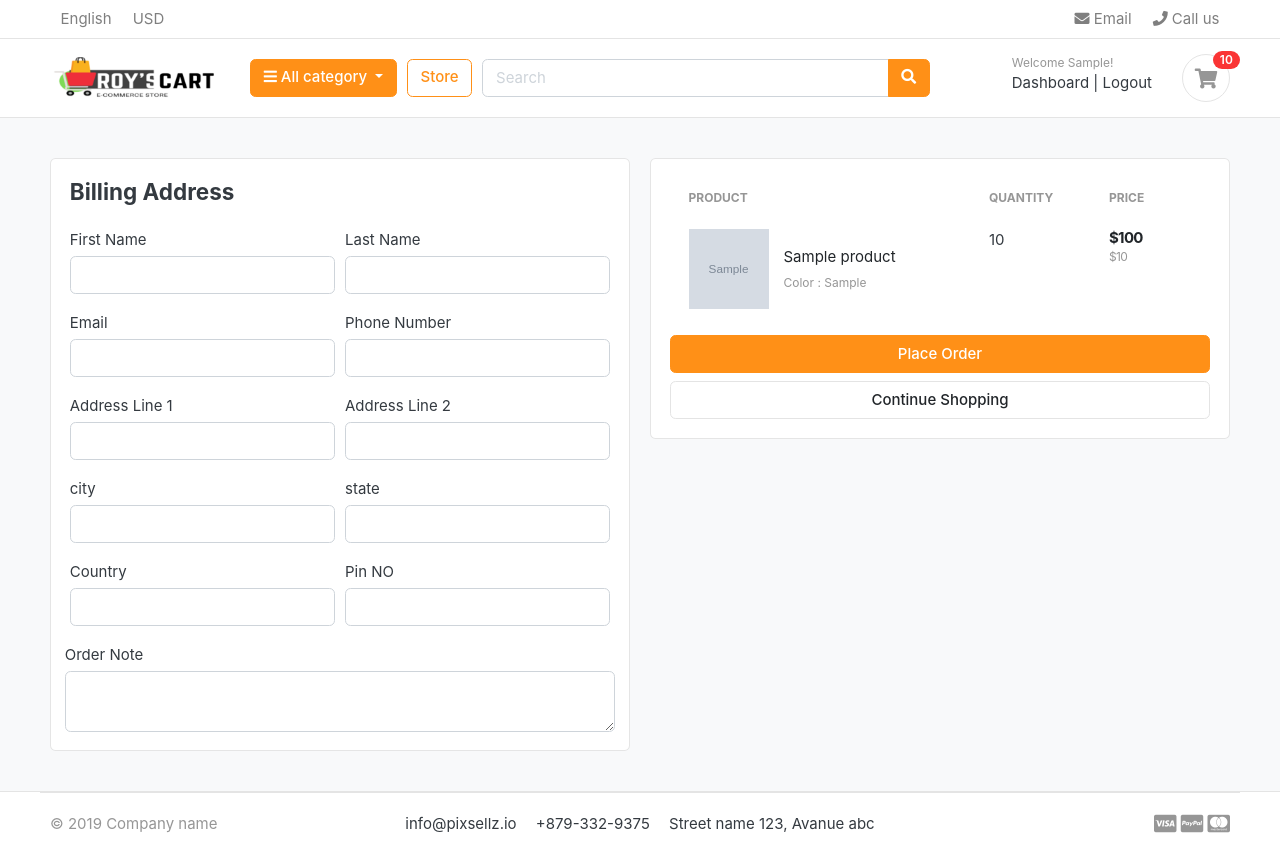
After one commit to Debarun-22/greatkart-django, a Django app: page /cart/checkout/ in a window 1280 px wide. The commit adds this page. Run offline with Django 3.2, Linux system fonts and the light colour scheme; a user stored in the database is signed in; tables that the repository leaves empty hold one stand-in row (values such as "Sample post"); grey boxes marked "Sample" are stand-in pictures; some libraries are stand-ins or nearby versions; some web fonts are replaced.

Commit message:
cart is modified

```diff
--- a/carts/context_processors.py
+++ b/carts/context_processors.py
@@ -7,7 +7,10 @@ def counter(request):
     else:
         try:
             cart = Cart.objects.filter(cart_id=_cart_id(request))
-            cart_items=CartItem.objects.all().filter(cart=cart[:1])
+            if request.user.is_authenticated:
+                cart_items =  cart_items=CartItem.objects.all().filter(user=request.user)
+            else:
+                cart_items=CartItem.objects.all().filter(cart=cart[:1])
             for cart_item in cart_items:
                 cart_count += cart_item.quantity
         except Cart.DoesNotExists:
--- a/carts/models.py
+++ b/carts/models.py
@@ -1,5 +1,6 @@
 from django.db import models
 from store.models import Product,Variation
+from accounts.models import Account
 # Create your models here.
 
 class Cart(models.Model):
@@ -10,9 +11,10 @@ class Cart(models.Model):
         return self.cart_id
 
 class CartItem(models.Model):
+    user = models.ForeignKey(Account,on_delete=models.CASCADE,null=True)
     product = models.ForeignKey(Product,on_delete=models.CASCADE)
     variations =models.ManyToManyField(Variation,blank=True)
-    cart = models.ForeignKey(Cart,on_delete=models.CASCADE)
+    cart = models.ForeignKey(Cart,on_delete=models.CASCADE,null=True)
     quantity = models.IntegerField()
     is_active = models.BooleanField(default=True)
 
--- a/carts/urls.py
+++ b/carts/urls.py
@@ -8,4 +8,6 @@ urlpatterns = [
     path('remove_cart/<int:product_id>/<int:cart_item_id>/', views.remove_cart, name='remove_cart'),
     path('remove_cart_item/<int:product_id>/<int:cart_item_id>/', views.remove_cart_item, name='remove_cart_item'),
 
+    path('checkout/',views.checkout,name='checkout'),
+
 ]
--- a/carts/views.py
+++ b/carts/views.py
@@ -3,6 +3,7 @@ from store.models import Product,Variation
 from .models import Cart,CartItem
 from django.core.exceptions import ObjectDoesNotExist
 from django.http import HttpResponse
+from django.contrib.auth.decorators import login_required
 
 # Create your views here.
 def _cart_id(request):
@@ -13,68 +14,131 @@ def _cart_id(request):
 
 
 def add_cart(request,product_id):
+    current_user = request.user
     product = Product.objects.get(id=product_id)
-    product_variation = []
-    if request.method == 'POST':
-        for item in request.POST:
-            key = item
-            value = request.POST[key]
+    # if the user is authenticated
 
-            try:
-                variation = Variation.objects.get(product=product,variation_category__iexact=key,variation_value__iexact=value)
-                product_variation.append(variation)
-            except:
-                pass
+    if current_user.is_authenticated:
+        product_variation = []
+        if request.method == 'POST':
+            for item in request.POST:
+                key = item
+                value = request.POST[key]
+
+                try:
+                    variation = Variation.objects.get(product=product, variation_category__iexact=key,
+                                                      variation_value__iexact=value)
+                    product_variation.append(variation)
+                except:
+                    pass
 
 
-    try:
-        cart = Cart.objects.get(cart_id=_cart_id(request)) #to get the cart by using cart id
-    except Cart.DoesNotExist:
-        cart =Cart.objects.create(
-            cart_id=_cart_id(request),
-        )
-    cart.save()
-    is_cart_item_exists =CartItem.objects.filter(product=product,cart=cart).exists()
-    if is_cart_item_exists:
-        cart_item = CartItem.objects.filter(product=product,cart=cart)
+        is_cart_item_exists = CartItem.objects.filter(product=product, user=current_user).exists()
+        if is_cart_item_exists:
+            cart_item = CartItem.objects.filter(product=product, user=current_user)
 
-        ex_var_list =[]
-        id =[]
-        for item in cart_item:
-            existing_variation = item.variations.all()
-            ex_var_list.append(list(existing_variation))
-            id.append(item.id)
-        print(ex_var_list)
+            ex_var_list = []
+            id = []
+            for item in cart_item:
+                existing_variation = item.variations.all()
+                ex_var_list.append(list(existing_variation))
+                id.append(item.id)
 
-        if product_variation in ex_var_list:
-            index = ex_var_list.index(product_variation)
-            item_id = id[index]
-            item = CartItem.objects.get(product=product,id=item_id)
-            item.quantity +=1
-            item.save()
+
+            if product_variation in ex_var_list:
+                # increase cart item quantity
+                index = ex_var_list.index(product_variation)
+                item_id = id[index]
+                item = CartItem.objects.get(product=product, id=item_id)
+                item.quantity += 1
+                item.save()
+            else:
+                item = CartItem.objects.create(product=product, quantity=1, user=current_user)
+                if len(product_variation) > 0:
+                    item.variations.clear()
+                    item.variations.add(*product_variation)
+                item.save()
         else:
-            item = CartItem.objects.create(product=product,quantity=1,cart=cart)
+            cart_item = CartItem.objects.create(
+                product=product,
+                quantity=1,
+                user=current_user,
+            )
             if len(product_variation) > 0:
-                  item.variations.clear()
-                  item.variations.add(*product_variation)
-            item.save()
+                cart_item.variations.clear()
+                cart_item.variations.add(*product_variation)
+            cart_item.save()
+        return redirect('cart')
+#if the user is not authenticated
     else:
-        cart_item = CartItem.objects.create(
-            product = product,
-            quantity = 1,
-            cart =cart,
-        )
-        if len(product_variation) > 0:
-            cart_item.variations.clear()
-            cart_item.variations.add(*product_variation)
-        cart_item.save()
-    return redirect('cart')
+        product_variation = []
+        if request.method == 'POST':
+            for item in request.POST:
+                key = item
+                value = request.POST[key]
+
+                try:
+                    variation = Variation.objects.get(product=product, variation_category__iexact=key,
+                                                      variation_value__iexact=value)
+                    product_variation.append(variation)
+                except:
+                    pass
+
+        try:
+            cart = Cart.objects.get(cart_id=_cart_id(request))  # to get the cart by using cart id
+        except Cart.DoesNotExist:
+            cart = Cart.objects.create(
+                cart_id=_cart_id(request),
+            )
+        cart.save()
+        is_cart_item_exists = CartItem.objects.filter(product=product, cart=cart).exists()
+        if is_cart_item_exists:
+            cart_item = CartItem.objects.filter(product=product, cart=cart)
+
+            ex_var_list = []
+            id = []
+            for item in cart_item:
+                existing_variation = item.variations.all()
+                ex_var_list.append(list(existing_variation))
+                id.append(item.id)
+            print(ex_var_list)
+
+            if product_variation in ex_var_list:
+                # increase cart item quantity
+                index = ex_var_list.index(product_variation)
+                item_id = id[index]
+                item = CartItem.objects.get(product=product, id=item_id)
+                item.quantity += 1
+                item.save()
+            else:
+                item = CartItem.objects.create(product=product, quantity=1, cart=cart)
+                if len(product_variation) > 0:
+                    item.variations.clear()
+                    item.variations.add(*product_variation)
+                item.save()
+        else:
+            cart_item = CartItem.objects.create(
+                product=product,
+                quantity=1,
+                cart=cart,
+            )
+            if len(product_variation) > 0:
+                cart_item.variations.clear()
+                cart_item.variations.add(*product_variation)
+            cart_item.save()
+        return redirect('cart')
+
+
 
 def remove_cart(request,product_id,cart_item_id):
-   cart = Cart.objects.get(cart_id=_cart_id(request))
+
    product = get_object_or_404(Product,id=product_id)
    try:
-       cart_item = CartItem.objects.get(product=product,cart=cart,id=cart_item_id)
+       if request.user.is_authenticated:
+           cart_item = CartItem.objects.get(product=product, user=request.user, id=cart_item_id)
+       else:
+           cart = Cart.objects.get(cart_id=_cart_id(request))
+           cart_item = CartItem.objects.get(product=product,cart=cart,id=cart_item_id)
        if cart_item.quantity > 1 :
           cart_item.quantity -= 1
           cart_item.save()
@@ -85,9 +149,13 @@ def remove_cart(request,product_id,cart_item_id):
    return redirect('cart')
 
 def remove_cart_item(request,product_id,cart_item_id):
-    cart = Cart.objects.get(cart_id=_cart_id(request))
+
     product = get_object_or_404(Product,id=product_id)
-    cart_item =CartItem.objects.get(product=product,cart=cart,id=cart_item_id)
+    if request.user.is_authenticated:
+        cart_item = CartItem.objects.get(product=product, user=request.user, id=cart_item_id)
+    else:
+        cart = Cart.objects.get(cart_id=_cart_id(request))
+        cart_item =CartItem.objects.get(product=product,cart=cart,id=cart_item_id)
     cart_item.delete()
     return redirect('cart')
 
@@ -95,8 +163,11 @@ def cart(request,total =0,quantity=0,cart_items=None):
     try:
         tax =0
         grand_total=0
-        cart = Cart.objects.get(cart_id=_cart_id(request))
-        cart_items = CartItem.objects.filter(cart=cart,is_active=True)
+        if request.user.is_authenticated:
+            cart_items = CartItem.objects.filter(user=request.user, is_active=True)
+        else:
+            cart = Cart.objects.get(cart_id=_cart_id(request))
+            cart_items = CartItem.objects.filter(cart=cart,is_active=True)
         for cart_item in cart_items:
             total +=(cart_item.product.price * cart_item.quantity)
             quantity += cart_item.quantity
@@ -113,3 +184,29 @@ def cart(request,total =0,quantity=0,cart_items=None):
         'grand_total':grand_total,
     }
     return render(request,'store/cart.html',context)
+@login_required(login_url='login')
+def checkout(request,total =0,quantity=0,cart_items=None):
+    try:
+        tax = 0
+        grand_total = 0
+        if request.user.is_authenticated:
+            cart_items = CartItem.objects.filter(user=request.user, is_active=True)
+        else:
+            cart = Cart.objects.get(cart_id=_cart_id(request))
+            cart_items = CartItem.objects.filter(cart=cart, is_active=True)
+        for cart_item in cart_items:
+            total += (cart_item.product.price * cart_item.quantity)
+            quantity += cart_item.quantity
+        tax = (2 * total) / 100
+        grand_total = total + tax
+    except ObjectDoesNotExist:
+        pass
+
+    context={
+        'total': total,
+        'quantity': quantity,
+        'cart_items': cart_items,
+        'tax': tax,
+        'grand_total': grand_total,
+    }
+    return render(request,'store/checkout.html',context)
--- a/templates/store/cart.html
+++ b/templates/store/cart.html
@@ -105,7 +105,7 @@
 			<p class="text-center mb-3">
 				<img src="{% static './images/misc/payments.png' %}" height="26">
 			</p>
-			<a href="./place-order.html" class="btn btn-warning btn-block"> Checkout </a>
+			<a href="{% url 'checkout' %}" class="btn btn-warning btn-block"> Checkout </a>
 			<a href="{% url 'store' %}" class="btn btn-light btn-block">Continue Shopping</a>
 		</div> <!-- card-body.// -->
 		</div> <!-- card.// -->
--- /dev/null
+++ b/templates/store/checkout.html
@@ -0,0 +1,146 @@
+{% extends 'base.html' %}
+
+{% load static %}
+
+{% block content %}
+
+
+<section class="section-content padding-y bg">
+<div class="container">
+
+<!-- ============================ COMPONENT 1 ================================= -->
+
+
+
+<div class="row">
+	<aside class="col-lg-6">
+<div class="card">
+ <div class="card-body">
+  <h4 class="card-tittle mb-4" >Billing Address</h4>
+     <form action="" method="POST">
+         {% csrf_token %}
+       <div class="form-row">
+            <div class="col form-group">
+             <label for=" ">First Name</label>
+             <input type="text" name="first_name" class="form-control" required>
+            </div>
+            <div class="col form-group">
+             <label for="">Last Name</label>
+             <input type="text" name="last_name" class="form-control" required>
+            </div>
+       </div>
+         <div class="form-row">
+         <div class="col form-group">
+             <label for="">Email</label>
+             <input type="email" name="email" class="form-control" required>
+            </div>
+            <div class="col form-group">
+             <label for="">Phone Number</label>
+             <input type="text" name="phone" class="form-control" required>
+            </div>
+         </div>
+         <div class="form-row">
+            <div class="col form-group">
+             <label for="">Address Line 1</label>
+             <input type="text" name="address_line_1" class="form-control" required>
+            </div>
+            <div class="col form-group">
+             <label for="">Address Line 2</label>
+             <input type="text" name="address_line_2" class="form-control" >
+            </div>
+         </div>
+         <div class="form-row">
+            <div class="col form-group">
+             <label for="">city</label>
+             <input type="text" name="city" class="form-control" required>
+            </div>
+            <div class="col form-group">
+             <label for="">state</label>
+             <input type="text" name="state" class="form-control" required>
+            </div>
+         </div>
+         <div class="form-row">
+            <div class="col form-group">
+             <label for="">Country</label>
+             <input type="text" name="country" class="form-control" required>
+           </div>
+           <div class="col form-group">
+            <label for="">Pin NO</label>
+             <input type="text" name="pin_no" class="form-control" required>
+           </div>
+         </div>
+           <div class="form-row">
+               <label for="">Order Note</label>
+               <textarea name="order_note" rows="2" class="form-control"></textarea>
+           </div>
+
+ </div>
+</div> <!-- card.// -->
+
+	</aside> <!-- col.// -->
+	<aside class="col-lg-6">
+
+		<div class="card">
+		<div class="card-body">
+           <table class="table table-borderless table-shopping-cart">
+<thead class="text-muted">
+<tr class="small text-uppercase">
+  <th scope="col">Product</th>
+  <th scope="col" width="120">Quantity</th>
+  <th scope="col" width="120">Price</th>
+
+</tr>
+</thead>
+<tbody>
+{% for cart_item in cart_items %}
+<tr>
+	<td>
+		<figure class="itemside align-items-center">
+			<div class="aside"><img src="{{ cart_item.product.images.url }}" class="img-sm"></div>
+			<figcaption class="info">
+				<a href="{{ cart_item.product.get_url }}" class="title text-dark">{{ cart_item.product.product_name }}</a>
+				<p class="text-muted small">
+					{% if cart_item.variations.all %}
+					   {% for item in cart_item.variations.all %}
+
+					    {{ item.variation_category | capfirst }} : {{ item.variation_value | capfirst }} <br>
+
+					   {% endfor %}
+					{% endif %}
+				</p>
+			</figcaption>
+		</figure>
+	</td>
+	<td>
+		<!-- col.// -->
+				<label form="">{{cart_item.quantity}}</label>
+	</td>
+	<td>
+		<div class="price-wrap">
+			<var class="price">${{ cart_item.sub_total }}</var>
+			<small class="text-muted"> ${{ cart_item.product.price }} </small>
+		</div> <!-- price-wrap .// -->
+	</td>
+
+</tr>
+{% endfor %}
+
+</tbody>
+</table>
+
+            <button type="submit" class="btn btn-warning btn-block">Place Order</button>
+			<a href="{% url 'store' %}" class="btn btn-light btn-block">Continue Shopping</a>
+		</div> <!-- card-body.// -->
+		</div> <!-- card.// -->
+    </form>
+</aside> <!-- col.// -->
+
+
+</div> <!-- row.// -->
+<!-- ============================ COMPONENT 1 END .// ================================= -->
+
+</div> <!-- container .//  -->
+</section>
+<!-- ========================= SECTION CONTENT END// ========================= -->
+
+{% endblock %}
```
Also changed, not shown: accounts/views.py (+52 -1 lines), carts/migrations/0003_auto_20210626_1307.py (added), store/migrations/0004_auto_20210626_1307.py (added).
